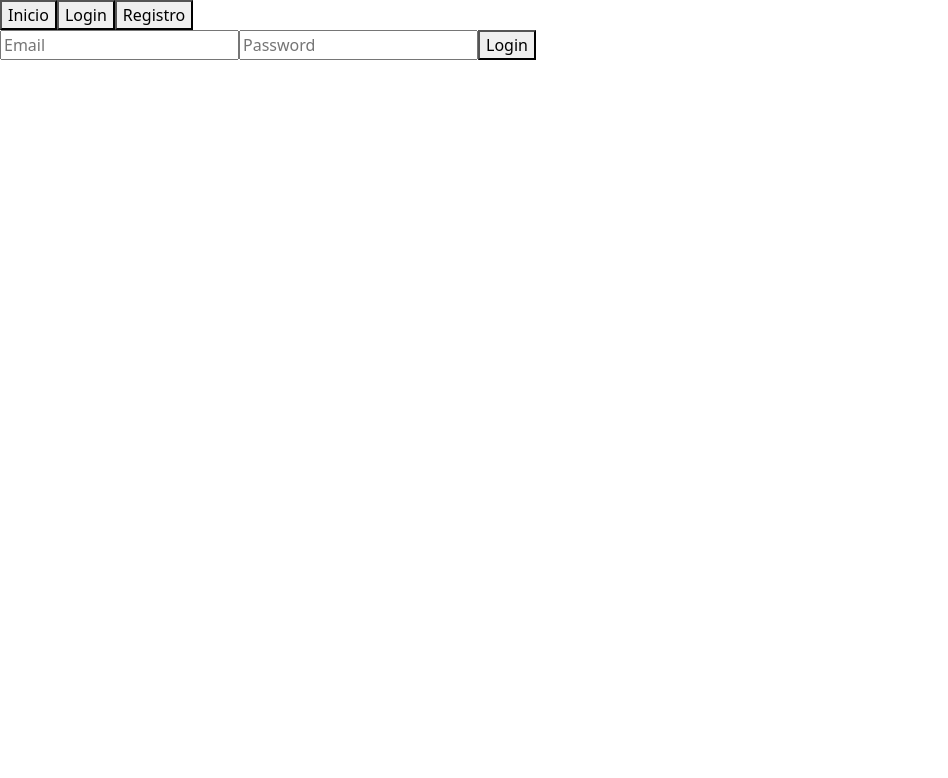
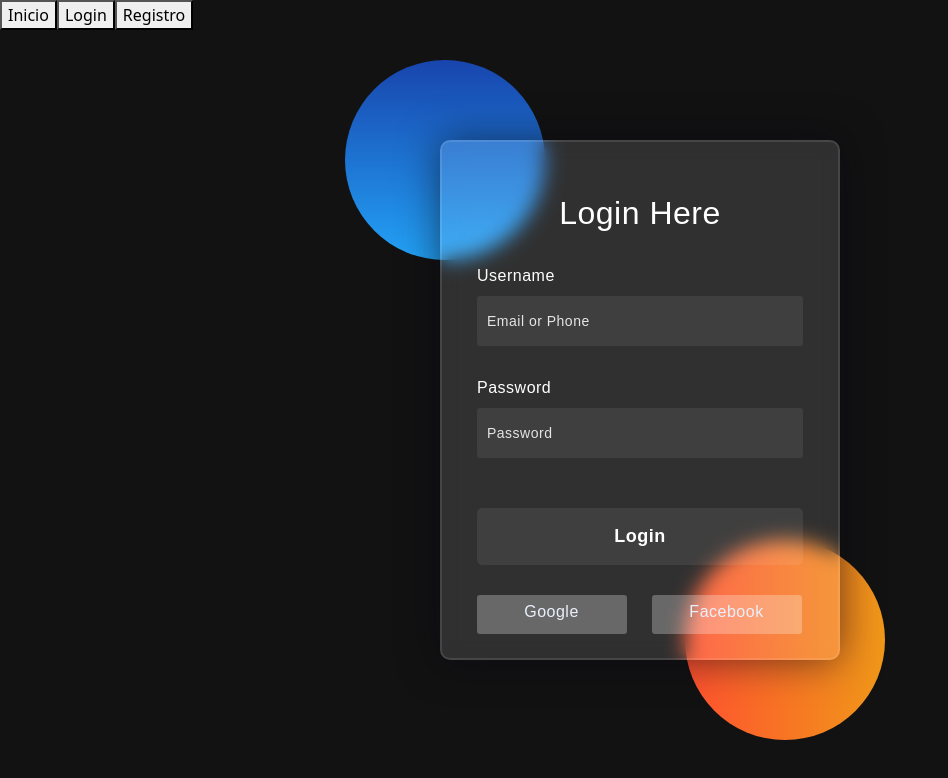
Before and after one commit to macoma1/GamersHub, an Angular app: page /login in a window 1280 px wide. Shown: the top 778 px of the page, without its empty margins (0-948 px from the left). Built offline with nearby package versions, Linux system fonts and the light colour scheme.

Commit message:
30/10/23

```diff
--- a/src/app/app.component.css
+++ b/src/app/app.component.css
@@ -0,0 +1,5 @@
+.background{
+    width: 100%;
+    height: 100%;
+    background-color: #121212;
+}
--- a/src/app/app.component.html
+++ b/src/app/app.component.html
@@ -1,4 +1,6 @@
-<button routerLink="/" routerLinkActive="active">Inicio</button>
-<button routerLink="/login" routerLinkActive="active">Login</button>
-<button routerLink="/register" routerLinkActive="active">Registro</button>
-<router-outlet></router-outlet>
+<div class="background">
+    <button routerLink="/" routerLinkActive="active">Inicio</button>
+    <button routerLink="/login" routerLinkActive="active">Login</button>
+    <button routerLink="/register" routerLinkActive="active">Registro</button>
+    <router-outlet></router-outlet>
+</div>
--- a/src/app/login/login.component.css
+++ b/src/app/login/login.component.css
@@ -0,0 +1,125 @@
+*,
+*:before,
+*:after{
+    padding: 0;
+    margin: 0;
+    box-sizing: border-box;
+}
+.background{
+    background-color: #121212;
+    width: 430px;
+    height: 520px;
+    position: absolute;
+    transform: translate(-50%,-50%);
+    left: 50%;
+    top: 50%;
+}
+.background .shape{
+    height: 200px;
+    width: 200px;
+    position: absolute;
+    border-radius: 50%;
+}
+.shape:first-child{
+    background: linear-gradient(
+        #1845ad,
+        #23a2f6
+    );
+    left: -80px;
+    top: -80px;
+}
+.shape:last-child{
+    background: linear-gradient(
+        to right,
+        #ff512f,
+        #f09819
+    );
+    right: -30px;
+    bottom: -80px;
+}
+form{
+    height: 520px;
+    width: 400px;
+    background-color: rgba(255,255,255,0.13);
+    position: absolute;
+    transform: translate(-50%,-50%);
+    top: 50%;
+    left: 50%;
+    border-radius: 10px;
+    backdrop-filter: blur(10px);
+    border: 2px solid rgba(255,255,255,0.1);
+    box-shadow: 0 0 40px rgba(8,7,16,0.6);
+    padding: 50px 35px;
+}
+form *{
+    font-family: 'Poppins',sans-serif;
+    color: #ffffff;
+    letter-spacing: 0.5px;
+    outline: none;
+    border: none;
+}
+form h3{
+    font-size: 32px;
+    font-weight: 500;
+    line-height: 42px;
+    text-align: center;
+}
+
+label{
+    display: block;
+    margin-top: 30px;
+    font-size: 16px;
+    font-weight: 500;
+}
+input{
+    display: block;
+    height: 50px;
+    width: 100%;
+    background-color: rgba(255,255,255,0.07);
+    border-radius: 3px;
+    padding: 0 10px;
+    margin-top: 8px;
+    font-size: 14px;
+    font-weight: 300;
+}
+::placeholder{
+    color: #e5e5e5;
+}
+button{
+    margin-top: 50px;
+    width: 100%;
+    background-color: rgba(255,255,255,0.07);
+    padding: 15px 0;
+    font-size: 18px;
+    font-weight: 600;
+    border-radius: 5px;
+    cursor: pointer;
+    transition: transform 0.3s ease;
+}
+
+button:hover {
+    transform: scale(1.05);
+}
+
+.social{
+  margin-top: 30px;
+  display: flex;
+}
+.social div{
+  background: red;
+  width: 150px;
+  border-radius: 3px;
+  padding: 5px 10px 10px 5px;
+  background-color: rgba(255,255,255,0.27);
+  color: #eaf0fb;
+  text-align: center;
+}
+.social div:hover{
+  background-color: rgba(255,255,255,0.47);
+}
+.social .fb{
+  margin-left: 25px;
+}
+.social i{
+  margin-right: 4px;
+}
--- a/src/app/login/login.component.html
+++ b/src/app/login/login.component.html
@@ -1,5 +1,20 @@
+<div class="background">
+    <div class="shape"></div>
+    <div class="shape"></div>
+</div>
+
 <form [formGroup]="loginForm" (ngSubmit)="onLogin()">
-    <input type="text" formControlName="email" placeholder="Email">
-    <input type="password" formControlName="password" placeholder="Password">
+    <h3>Login Here</h3>
+
+    <label for="email">Username</label>
+    <input type="text" placeholder="Email or Phone" id="email" formControlName="email">
+
+    <label for="password">Password</label>
+    <input type="password" placeholder="Password" id="password" formControlName="password">
+
     <button type="submit">Login</button>
+    <div class="social">
+        <div class="go"><i class="fab fa-google"></i> Google</div>
+        <div class="fb"><i class="fab fa-facebook"></i> Facebook</div>
+    </div>
 </form>
--- a/src/app/register/register.component.css
+++ b/src/app/register/register.component.css
@@ -0,0 +1,102 @@
+*,
+*:before,
+*:after{
+    padding: 0;
+    margin: 0;
+    box-sizing: border-box;
+}
+.background{
+    background-color: #121212;
+    width: 430px;
+    height: 520px;
+    position: absolute;
+    transform: translate(-50%,-50%);
+    left: 50%;
+    top: 50%;
+}
+.background .shape{
+    height: 200px;
+    width: 200px;
+    position: absolute;
+    border-radius: 50%;
+}
+.shape:first-child{
+    background: linear-gradient(
+        #1845ad,
+        #23a2f6
+    );
+    left: -80px;
+    top: -80px;
+}
+.shape:last-child{
+    background: linear-gradient(
+        to right,
+        #ff512f,
+        #f09819
+    );
+    right: -30px;
+    bottom: -80px;
+}
+form{
+    height: 520px;
+    width: 400px;
+    background-color: rgba(255,255,255,0.13);
+    position: absolute;
+    transform: translate(-50%,-50%);
+    top: 50%;
+    left: 50%;
+    border-radius: 10px;
+    backdrop-filter: blur(10px);
+    border: 2px solid rgba(255,255,255,0.1);
+    box-shadow: 0 0 40px rgba(8,7,16,0.6);
+    padding: 50px 35px;
+}
+form *{
+    font-family: 'Poppins',sans-serif;
+    color: #ffffff;
+    letter-spacing: 0.5px;
+    outline: none;
+    border: none;
+}
+form h3{
+    font-size: 32px;
+    font-weight: 500;
+    line-height: 42px;
+    text-align: center;
+}
+
+label{
+    display: block;
+    margin-top: 30px;
+    font-size: 16px;
+    font-weight: 500;
+}
+input{
+    display: block;
+    height: 50px;
+    width: 100%;
+    background-color: rgba(255,255,255,0.07);
+    border-radius: 3px;
+    padding: 0 10px;
+    margin-top: 8px;
+    font-size: 14px;
+    font-weight: 300;
+}
+::placeholder{
+    color: #e5e5e5;
+}
+button{
+    margin-top: 10px;
+    width: 100%;
+    background-color: rgba(255,255,255,0.07);
+    padding: 15px 0;
+    font-size: 18px;
+    font-weight: 600;
+    border-radius: 5px;
+    cursor: pointer;
+    transition: transform 0.3s ease;
+}
+
+button:hover {
+    transform: scale(1.05);
+}
--- a/src/app/register/register.component.html
+++ b/src/app/register/register.component.html
@@ -1,6 +1,19 @@
+<div class="background">
+    <div class="shape"></div>
+    <div class="shape"></div>
+</div>
+
 <form [formGroup]="registerForm" (ngSubmit)="onSubmit()">
-    <input type="text" formControlName="username" placeholder="Username">
-    <input type="password" formControlName="password" placeholder="Password">
-    <input type="text" formControlName="email" placeholder="Email">
+    <h3>Register Here</h3>
+
+    <label for="username">Username</label>
+    <input type="text" placeholder="Username" id="username" formControlName="username">
+
+    <label for="password-register">Password</label>
+    <input type="password" placeholder="Password" id="password-register" formControlName="password">
+
+    <label for="email-register">Email</label>
+    <input type="text" placeholder="Email" id="email-register" formControlName="email">
+
     <button type="submit">Register</button>
 </form>
--- a/src/styles.css
+++ b/src/styles.css
@@ -1,5 +1,11 @@
-/* You can add global styles to this file, and also import other style files */
-/* styles.css o el archivo de estilos de tu componente */
+html, body{
+  height: 100%;
+  width: 100%;
+  margin: 0%;
+  padding: 0%;
+  background-color: #121212;
+}
+
 .game-grid {
   display: grid;
   grid-template-columns: repeat(auto-fill, minmax(250px, 1fr));
```
